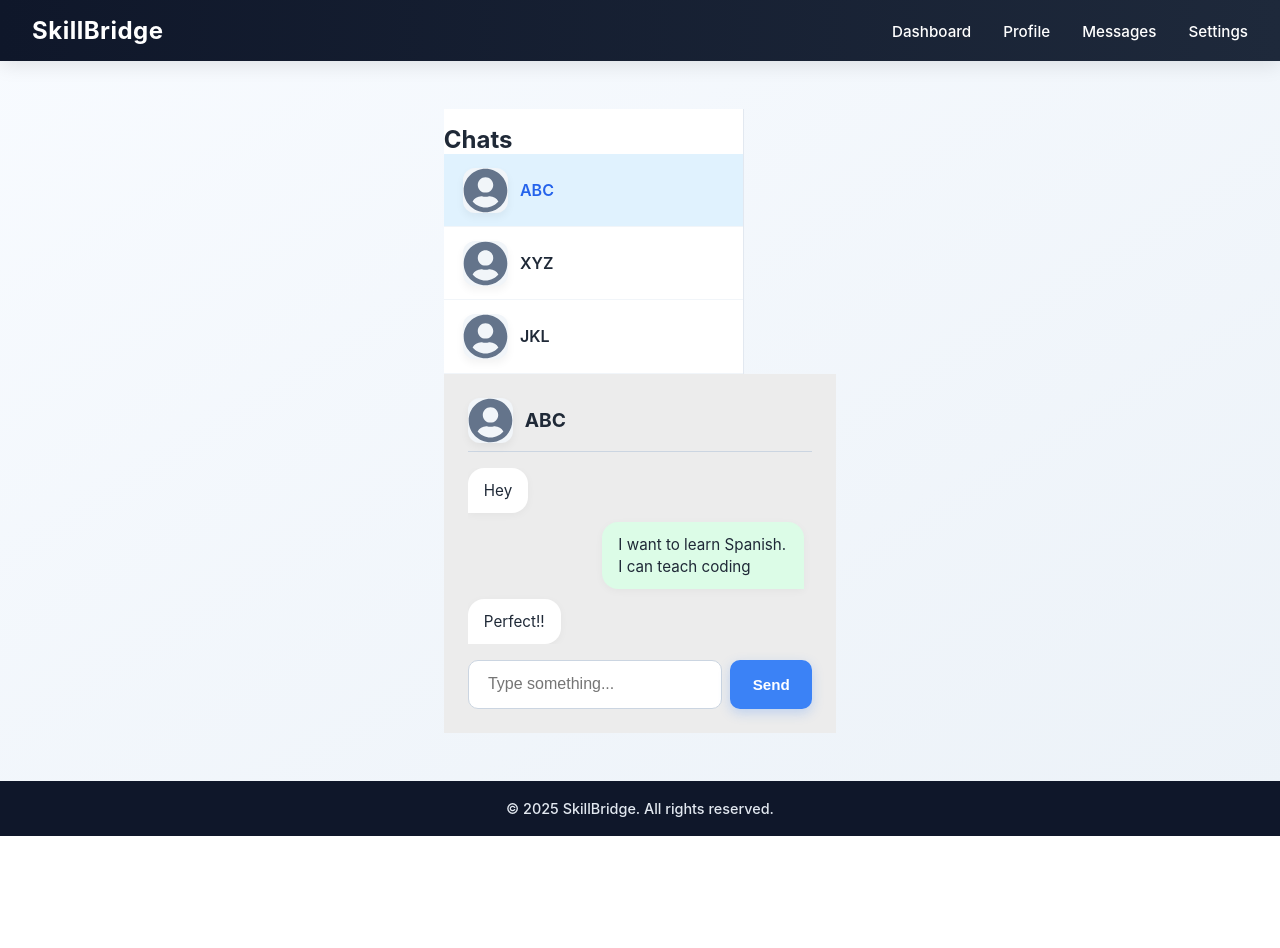
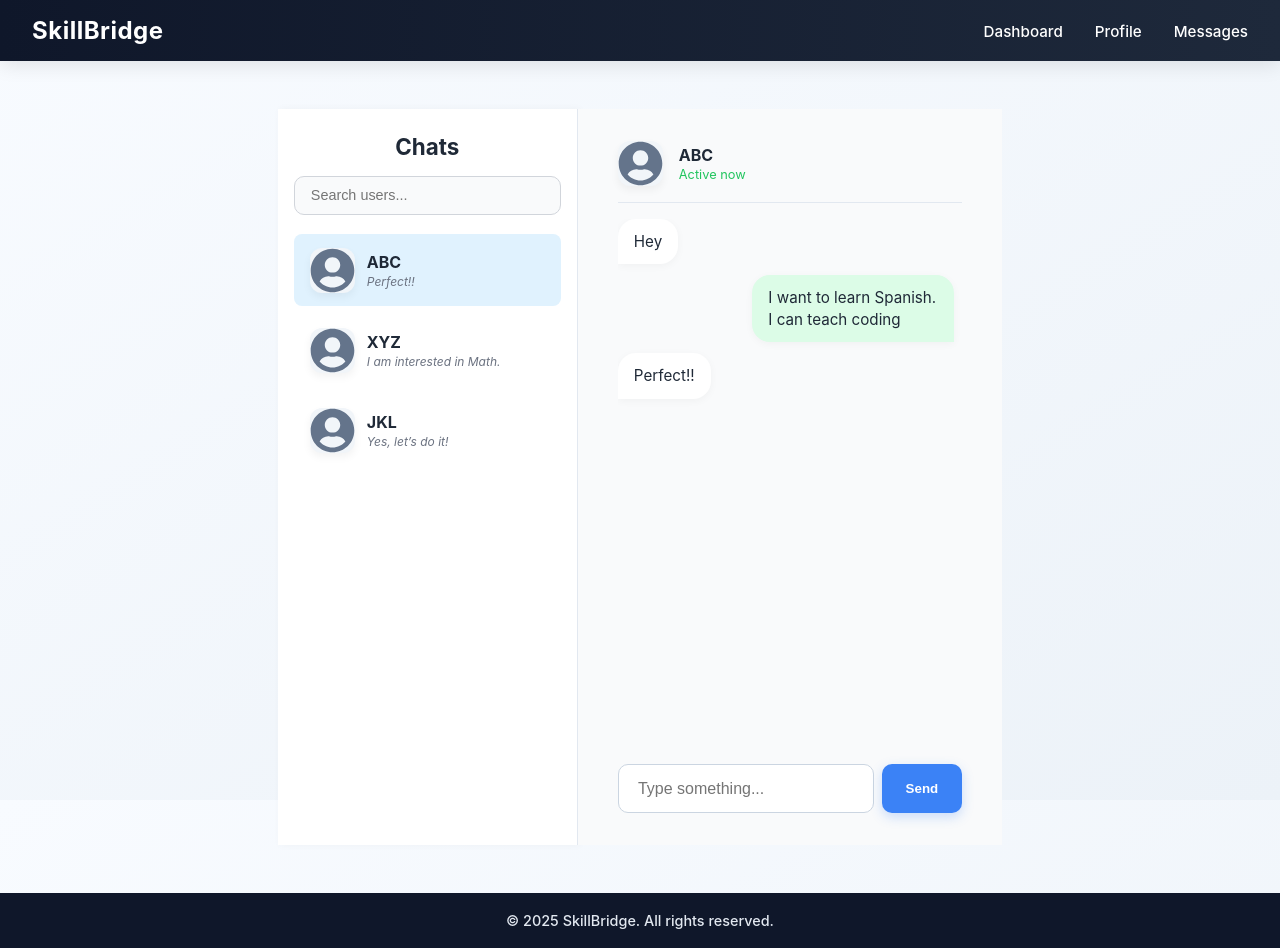
Before and after one commit to Shaunak2003/426-S25-team19-skillbridge, a React (Vite) app in the folder client/: page /messages in a window 1280 px wide. Before the commit the page ends 836 px from the top, so only its background shows below. Built offline with nearby package versions, Linux system fonts and the light colour scheme.

Commit message:
Added styling for messages

```diff
--- a/client/src/components/Header.tsx
+++ b/client/src/components/Header.tsx
@@ -8,7 +8,6 @@ const Header: React.FC = () => {
         <a href="/">Dashboard</a>
         <a href="/profile">Profile</a>
         <a href="/messages">Messages</a>
-        <a href="/settings">Settings</a>
       </nav>
     </header>
   );
--- a/client/src/pages/Messages.tsx
+++ b/client/src/pages/Messages.tsx
@@ -1,6 +1,7 @@
 import React, { useState } from 'react';
 import { FaUserCircle } from 'react-icons/fa';
 import '../styles/global.css';
+import '../styles/messages.css'
 
 const messagesMock = {
   ABC: ['Hey', 'I want to learn Spanish. I can teach coding', 'Perfect!!'],
@@ -24,28 +25,38 @@ const Messages: React.FC = () => {
   };
 
   return (
-    <div className="messages-container">
-      <div className="sidebar">
-        <h2 className="sidebar-title">Chats</h2>
+    <div className="chat-wrapper">
+      <aside className="chat-sidebar">
+        <h2 className="chat-title">Chats</h2>
+        <input className="chat-search" placeholder="Search users..." />
+
+        <div className="chat-list">
           {Object.keys(messages).map((user) => (
             <div
               key={user}
-            className={`sidebar-user ${user === selectedUser ? 'active' : ''}`}
+              className={`chat-user ${user === selectedUser ? 'active' : ''}`}
               onClick={() => setSelectedUser(user)}
             >
               <FaUserCircle className="avatar" />
-            <span>{user}</span>
+              <div>
+                <strong>{user}</strong>
+                <p className="last-msg">{messages[user].slice(-1)[0]}</p>
+              </div>
             </div>
           ))}
         </div>
+      </aside>
 
-      <div className="chat-window">
+      <section className="chat-main">
         <div className="chat-header">
-          <FaUserCircle className="avatar" />
+          <FaUserCircle className="avatar large" />
+          <div>
             <strong>{selectedUser}</strong>
+            <p className="status">Active now</p>
+          </div>
         </div>
 
-        <div className="chat-messages">
+        <div className="chat-body">
           {messages[selectedUser].map((msg, index) => (
             <div
               key={index}
@@ -58,7 +69,6 @@ const Messages: React.FC = () => {
 
         <div className="chat-input">
           <input
-            type="text"
             placeholder="Type something..."
             value={input}
             onChange={(e) => setInput(e.target.value)}
@@ -66,7 +76,7 @@ const Messages: React.FC = () => {
           />
           <button onClick={handleSend}>Send</button>
         </div>
-      </div>
+      </section>
     </div>
   );
 };
--- a/client/src/styles/global.css
+++ b/client/src/styles/global.css
@@ -571,152 +571,3 @@
     box-shadow: 0 0 0 3px rgba(59, 130, 246, 0.2);
     outline: none;
   }
-
-// messages
-
-.messages-container {
-  display: flex;
-  width: 100vw;
-  height: calc(100vh - 64px); /* Adjust if header height differs */
-  background-color: #f0f4f8;
-  overflow: hidden;
-  position: relative;
-}
-
-/* Sidebar (User List) */
-.sidebar {
-  width: 300px;
-  background-color: #ffffff;
-  border-right: 1px solid #e2e8f0;
-  display: flex;
-  flex-direction: column;
-  overflow-y: auto;
-  padding-top: 1rem;
-}
-
-.sidebar-user {
-  display: flex;
-  align-items: center;
-  padding: 0.85rem 1.2rem;
-  gap: 0.75rem;
-  cursor: pointer;
-  transition: background 0.2s ease;
-  font-weight: 600;
-  color: #1f2937;
-  border-bottom: 1px solid #f1f5f9;
-}
-
-.sidebar-user:hover {
-  background-color: #f1f5f9;
-}
-
-.sidebar-user.active {
-  background-color: #e0f2fe;
-  color: #2563eb;
-}
-
-.sidebar-user .avatar {
-  font-size: 1.7rem;
-  color: #64748b;
-}
-
-/* Chat Window */
-.chat-window {
-  flex: 1;
-  display: flex;
-  flex-direction: column;
-  background-color: #ececec;
-  padding: 1.5rem;
-  height: 100%;
-}
-
-/* Chat Header */
-.chat-header {
-  display: flex;
-  align-items: center;
-  gap: 0.75rem;
-  font-size: 1.2rem;
-  font-weight: 600;
-  color: #1f2937;
-  margin-bottom: 1rem;
-  padding-bottom: 0.5rem;
-  border-bottom: 1px solid #cbd5e1;
-}
-
-.chat-header .avatar {
-  font-size: 2rem;
-  color: #64748b;
-}
-
-/* Messages */
-.chat-messages {
-  flex: 1;
-  overflow-y: auto;
-  display: flex;
-  flex-direction: column;
-  gap: 0.6rem;
-  padding-right: 0.5rem;
-  margin-bottom: 1rem;
-}
-
-.chat-bubble {
-  max-width: 60%;
-  padding: 0.75rem 1rem;
-  border-radius: 16px;
-  font-size: 0.95rem;
-  line-height: 1.4;
-  word-wrap: break-word;
-  box-shadow: 0 2px 8px rgba(0, 0, 0, 0.04);
-}
-
-.chat-bubble.received {
-  background-color: #ffffff;
-  align-self: flex-start;
-  border-bottom-left-radius: 0;
-}
-
-.chat-bubble.sent {
-  background-color: #dcfce7;
-  align-self: flex-end;
-  border-bottom-right-radius: 0;
-}
-
-/* Chat Input */
-.chat-input {
-  display: flex;
-  gap: 0.5rem;
-  margin-top: auto;
-}
-
-.chat-input input {
-  flex: 1;
-  padding: 0.9rem 1.2rem;
-  border-radius: 10px;
-  border: 1px solid #cbd5e1;
-  font-size: 1rem;
-  transition: all 0.2s ease;
-  background-color: #ffffff;
-}
-
-.chat-input input:focus {
-  border-color: #3b82f6;
-  box-shadow: 0 0 0 3px rgba(59, 130, 246, 0.2);
-  outline: none;
-}
-
-.chat-input button {
-  padding: 0 1.4rem;
-  background: #3b82f6;
-  color: white;
-  border: none;
-  border-radius: 10px;
-  font-weight: 600;
-  font-size: 0.95rem;
-  cursor: pointer;
-  box-shadow: 0 4px 12px rgba(59, 130, 246, 0.25);
-  transition: all 0.3s ease;
-}
-
-.chat-input button:hover {
-  background: #2563eb;
-}
--- /dev/null
+++ b/client/src/styles/messages.css
@@ -0,0 +1,162 @@
+.chat-wrapper {
+    display: flex;
+    height: calc(100vh - 64px); /* Adjust if header height differs */
+    background-color: #f0f4f8;
+  }
+
+  /* Sidebar */
+  .chat-sidebar {
+    width: 300px;
+    background: white;
+    border-right: 1px solid #e2e8f0;
+    display: flex;
+    flex-direction: column;
+    padding: 1.5rem 1rem;
+    box-shadow: 2px 0 8px rgba(0, 0, 0, 0.04);
+  }
+
+  .chat-title {
+    font-size: 1.4rem;
+    font-weight: 700;
+    text-align: center;
+    margin-bottom: 1rem;
+  }
+
+  .chat-search {
+    padding: 0.65rem 1rem;
+    border-radius: 10px;
+    border: 1px solid #d1d5db;
+    margin-bottom: 1.2rem;
+    font-size: 0.9rem;
+    background-color: #f9fafb;
+  }
+
+  .chat-list {
+    flex: 1;
+    overflow-y: auto;
+  }
+
+  .chat-user {
+    display: flex;
+    align-items: center;
+    gap: 0.75rem;
+    padding: 0.85rem 1rem;
+    border-radius: 8px;
+    cursor: pointer;
+    transition: background 0.2s ease;
+    margin-bottom: 0.5rem;
+  }
+
+  .chat-user:hover {
+    background-color: #f3f4f6;
+  }
+
+  .chat-user.active {
+    background-color: #e0f2fe;
+  }
+
+  .chat-user .last-msg {
+    font-size: 0.75rem;
+    color: #6b7280;
+    margin-top: 2px;
+    font-style: italic;
+  }
+
+  /* Chat Main */
+  .chat-main {
+    flex: 1;
+    display: flex;
+    flex-direction: column;
+    background-color: #f9fafb;
+    padding: 2rem 2.5rem;
+  }
+
+  .chat-header {
+    display: flex;
+    align-items: center;
+    gap: 1rem;
+    padding-bottom: 1rem;
+    border-bottom: 1px solid #e2e8f0;
+    margin-bottom: 1rem;
+  }
+
+  .chat-header .avatar.large {
+    font-size: 2.5rem;
+    color: #64748b;
+  }
+
+  .status {
+    font-size: 0.8rem;
+    color: #22c55e;
+    margin-top: 2px;
+  }
+
+  /* Messages */
+  .chat-body {
+    flex: 1;
+    overflow-y: auto;
+    padding-right: 0.5rem;
+    display: flex;
+    flex-direction: column;
+    gap: 0.7rem;
+  }
+
+  .chat-bubble {
+    max-width: 60%;
+    padding: 0.75rem 1rem;
+    border-radius: 18px;
+    font-size: 0.95rem;
+    box-shadow: 0 2px 8px rgba(0, 0, 0, 0.04);
+    line-height: 1.4;
+    word-break: break-word;
+  }
+
+  .chat-bubble.received {
+    background-color: #ffffff;
+    align-self: flex-start;
+    border-bottom-left-radius: 0;
+  }
+
+  .chat-bubble.sent {
+    background-color: #dcfce7;
+    align-self: flex-end;
+    border-bottom-right-radius: 0;
+  }
+
+  /* Chat Input */
+  .chat-input {
+    display: flex;
+    gap: 0.5rem;
+    margin-top: 1rem;
+  }
+
+  .chat-input input {
+    flex: 1;
+    padding: 0.9rem 1.2rem;
+    border-radius: 10px;
+    border: 1px solid #cbd5e1;
+    font-size: 1rem;
+    background-color: #ffffff;
+  }
+
+  .chat-input input:focus {
+    border-color: #3b82f6;
+    outline: none;
+    box-shadow: 0 0 0 3px rgba(59, 130, 246, 0.2);
+  }
+
+  .chat-input button {
+    background: #3b82f6;
+    color: white;
+    padding: 0 1.5rem;
+    border: none;
+    border-radius: 10px;
+    font-weight: 600;
+    cursor: pointer;
+    transition: all 0.2s ease;
+    box-shadow: 0 4px 12px rgba(59, 130, 246, 0.25);
+  }
+
+  .chat-input button:hover {
+    background: #2563eb;
+  }
```
Lines whose indentation alone changed are shown as unchanged.
